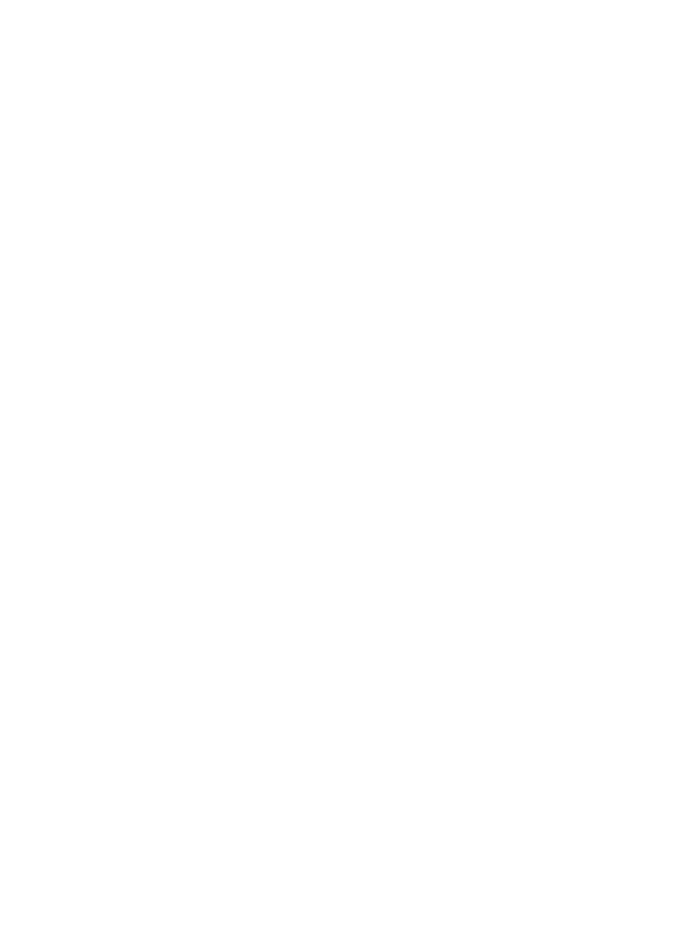
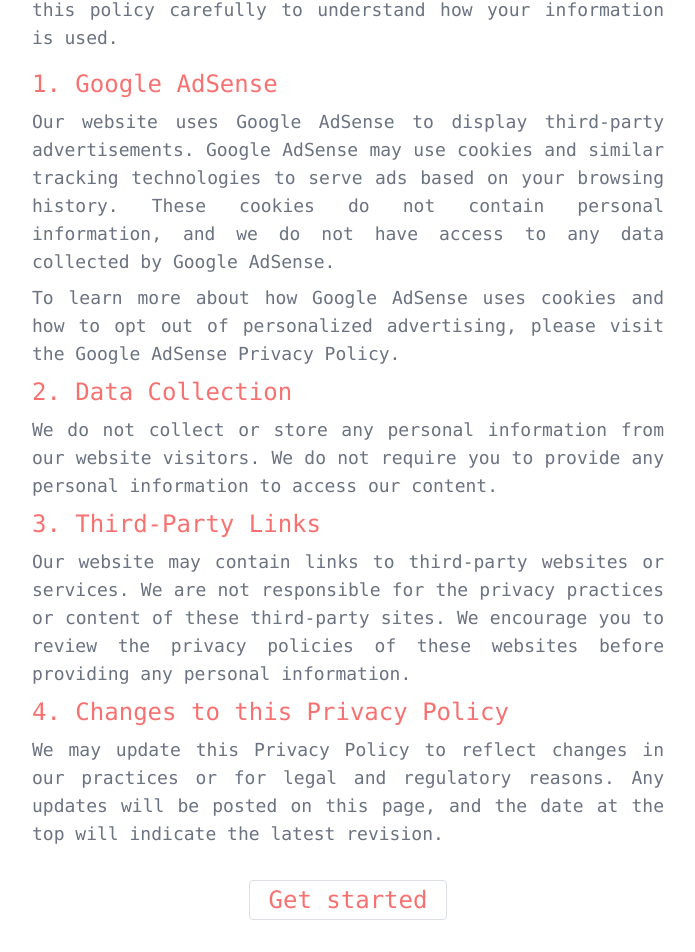
Before and after one commit to junosg/autostat-frontend, a Nuxt app: page /privacyPolicy in a window 1280 px wide. Before the commit this address had no page. Shown: the part 264-1216 px from the top of the page, without its empty margins (292-987 px from the left). Before the commit the page ends 800 px from the top, so only its background shows below. Built offline with nearby package versions, Linux system fonts and the light colour scheme.

Commit message:
privacy policy added

```diff
--- /dev/null
+++ b/pages/privacyPolicy.vue
@@ -0,0 +1,48 @@
+<template>
+    <section class="flex flex-col items-center justify-end pb-40 w-full">
+        <div class="text-red-400 text-5xl">Privacy Policy</div>
+        <div class="text-gray-500 font-mono text-justify my-4" :class="textSizeClass">
+            This Privacy Policy explains how autostat ("we," "us," or "our") handles user data when you visit our website and interact with Google AdSense advertisements. Please read this policy carefully to understand how your information is used.
+        </div>
+        <div class="text-gray-500 font-mono text-justify grid grid-cols-1 gap-2" :class="textSizeClass">
+            <div class="text-red-400 text-2xl">1. Google AdSense</div>
+            <div>
+                Our website uses Google AdSense to display third-party advertisements. Google AdSense may use cookies and similar tracking technologies to serve ads based on your browsing history. These cookies do not contain personal information, and we do not have access to any data collected by Google AdSense.
+            </div>
+            <div>
+                To learn more about how Google AdSense uses cookies and how to opt out of personalized advertising, please visit the Google AdSense Privacy Policy.
+            </div>
+            <div class="text-red-400 text-2xl">2. Data Collection</div>
+            <div>
+                We do not collect or store any personal information from our website visitors. We do not require you to provide any personal information to access our content.
+            </div>
+            <div class="text-red-400 text-2xl">3. Third-Party Links</div>
+            <div>
+                Our website may contain links to third-party websites or services. We are not responsible for the privacy practices or content of these third-party sites. We encourage you to review the privacy policies of these websites before providing any personal information.
+            </div>
+            <div class="text-red-400 text-2xl">4. Changes to this Privacy Policy</div>
+            <div>
+                We may update this Privacy Policy to reflect changes in our practices or for legal and regulatory reasons. Any updates will be posted on this page, and the date at the top will indicate the latest revision.
+            </div>
+        </div>
+        <div class="p-8">
+            <ElButton size="large"><span class="text-2xl text-red-400 font-mono" @click="router.push({path: '/comparison'})">Get started</span></ElButton>
+        </div>
+    </section>
+</template>
+<script setup lang="ts">
+    definePageMeta({
+        title: 'About',
+        description: 'A no-cost statistical tool that autonomously determines the fitting test according to the supplied data. Its objective is to assist researchers in swiftly obtaining results for uncomplicated statistical analyses, and it is accessible even to those without prior knowledge of statistics.'
+    });
+
+    const router = useRouter();
+    const device = useDevice();
+    const textSizeClass = ref("text-lg");
+
+    onMounted(() => {
+        if (device.isMobileOrTablet) {
+            textSizeClass.value = "text-md";
+        }
+    });
+</script>
```
